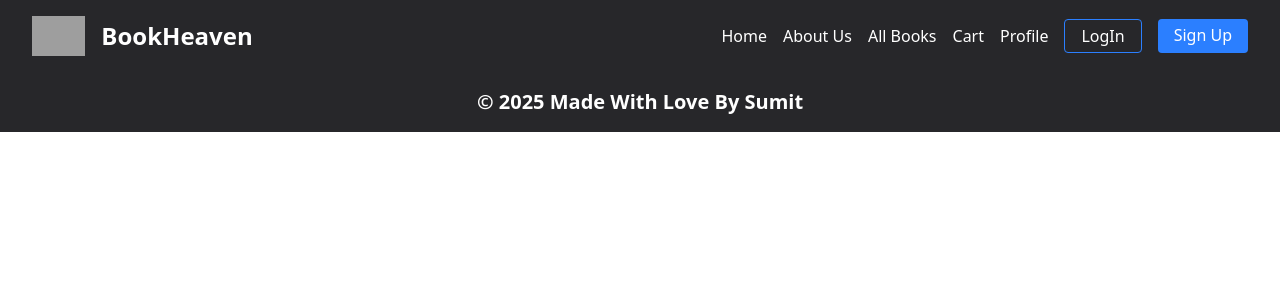
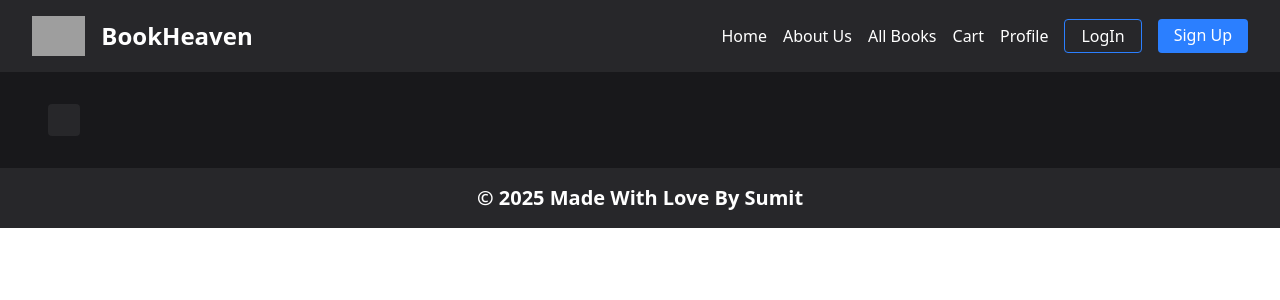
Before and after one commit to Sumitpal0572/BookStore-Frontend, a React (Vite) app: page /view-book-details/1 in a window 1280 px wide. Shown: the top 300 px of the page. Built offline with nearby package versions, Linux system fonts and the light colour scheme; grey boxes are pictures that could not be loaded.

Commit message:
View Books Detail Added

```diff
--- a/src/App.jsx
+++ b/src/App.jsx
@@ -9,6 +9,7 @@ import LogIn from "./pages/LogIn";
 import Cart from "./pages/Cart";
 import Profile from "./pages/Profile";
 import AboutUs from "./pages/AboutUs";
+import ViewBookDetail from "./components/ViewBooksDetails/ViewBookDetail";
 
 const App = () => {
   return (
@@ -23,7 +24,7 @@ const App = () => {
           <Route path="/Profile" element={<Profile />} />
           <Route path="/SignUp" element={<SignUp />} />
           <Route path="/login" element={<LogIn />} />
-          <Route path="view-book-details/:id" />
+          <Route path="view-book-details/:id" element={<ViewBookDetail />} />
         </Routes>
         <Footer />
       </Router>
--- a/src/components/ViewBooksDetails/ViewBookDetail.jsx
+++ b/src/components/ViewBooksDetails/ViewBookDetail.jsx
@@ -1,9 +1,12 @@
-import React from 'react'
+import React from "react";
 
 const ViewBookDetail = () => {
   return (
-    <div>ViewBookDetail</div>
-  )
-}
+    <div className="px-12 py-8 bg-zinc-900 flex gap-8">
+      <div className="bg-zinc-800 rounded p-4"></div>
+      <div className="p-4"></div>
+    </div>
+  );
+};
 
-export default ViewBookDetail
+export default ViewBookDetail;
```
